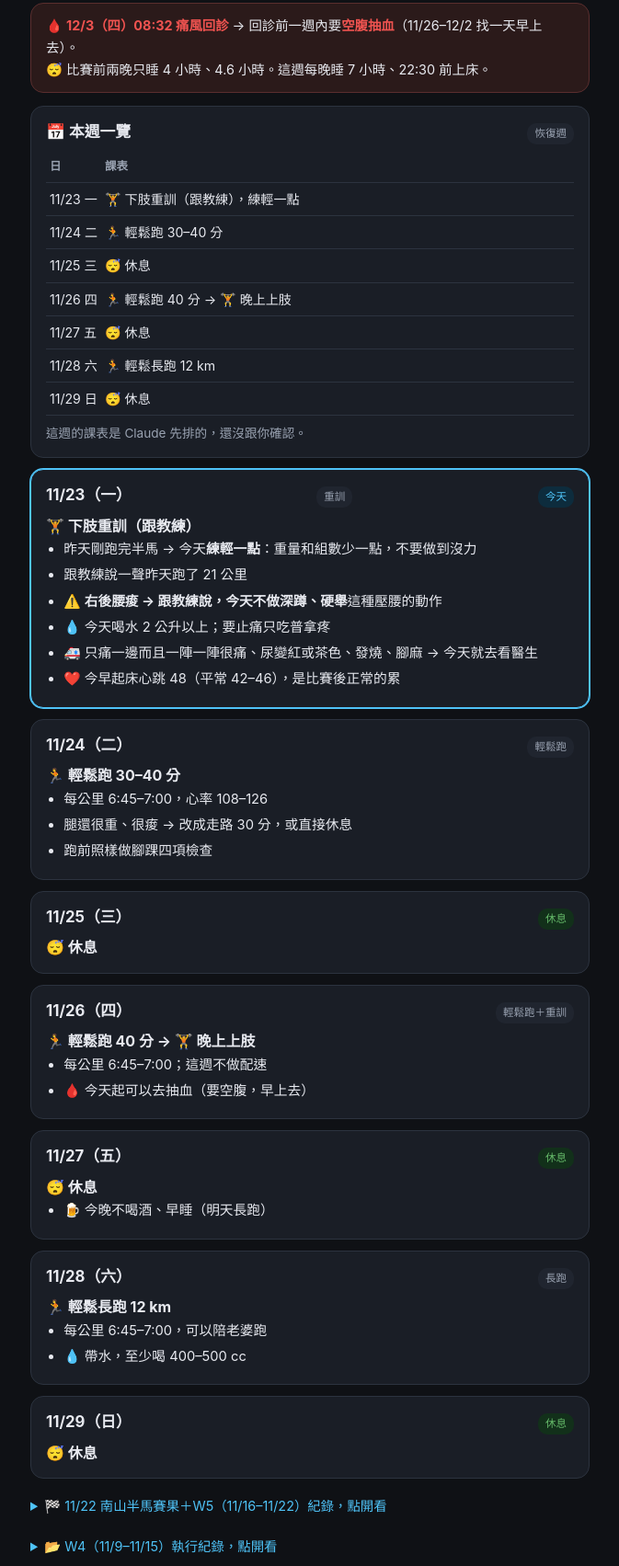
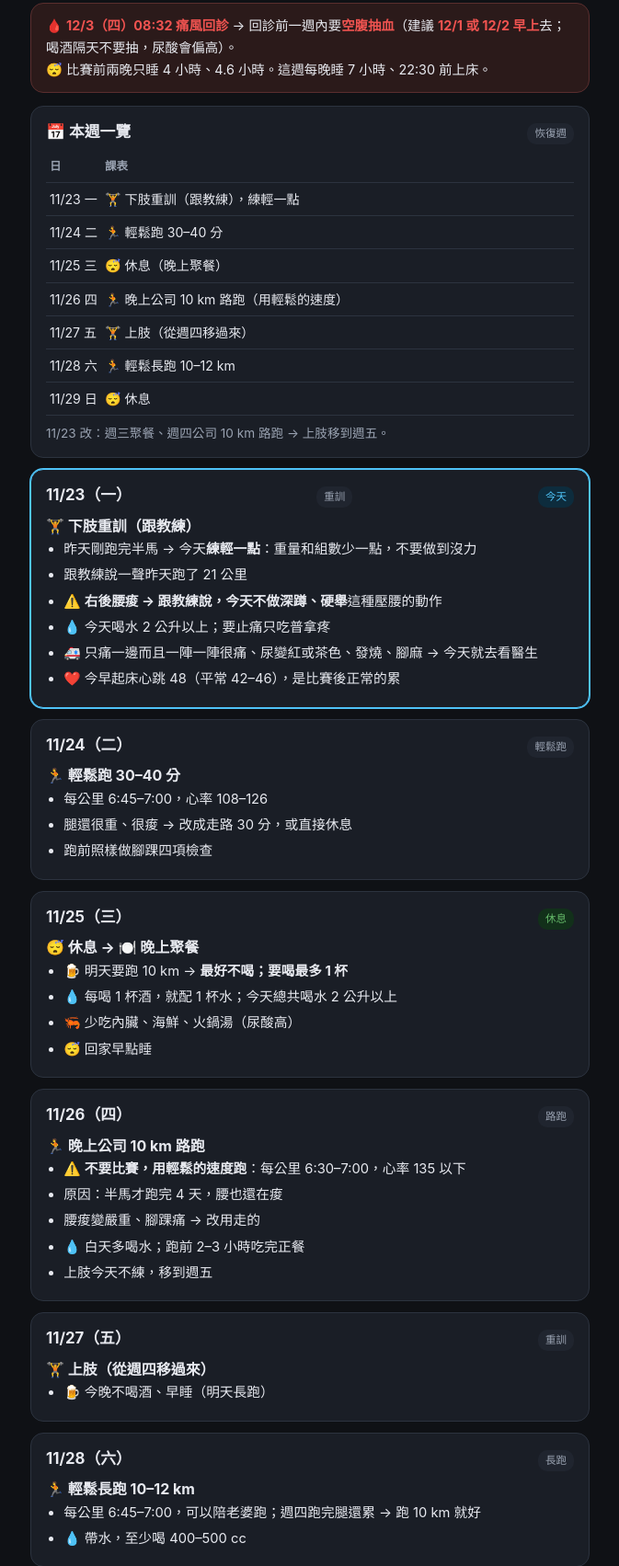
Before and after one commit to JCHuang3011/CrewOuting, a plain HTML site: page weekly-training.html in a window 1280 px wide. Shown: the part 202-1905 px from the top of the page at 92% size, without its empty margins (303-976 px from the left). Drawn offline with Linux system fonts and the light colour scheme.

Commit message:
weekly-training: 週三聚餐、週四公司 10K 輕鬆跑，上肢移週五
Co-Authored-By: Claude Opus 5.5 <noreply@anthropic.com>

```diff
--- a/weekly-training.html
+++ b/weekly-training.html
@@ -66,7 +66,7 @@
 </div>
 
 <div class="alert">
-  🩸 <b>12/3（四）08:32 痛風回診</b> → 回診前一週內要<b>空腹抽血</b>（11/26–12/2 找一天早上去）。<br>
+  🩸 <b>12/3（四）08:32 痛風回診</b> → 回診前一週內要<b>空腹抽血</b>（建議 <b>12/1 或 12/2 早上</b>去；喝酒隔天不要抽，尿酸會偏高）。<br>
   😴 比賽前兩晚只睡 4 小時、4.6 小時。這週每晚睡 7 小時、22:30 前上床。
 </div>
 
@@ -76,13 +76,13 @@
     <tr><th>日</th><th>課表</th></tr>
     <tr><td>11/23 一</td><td>🏋️ 下肢重訓（跟教練），練輕一點</td></tr>
     <tr><td>11/24 二</td><td>🏃 輕鬆跑 30–40 分</td></tr>
-    <tr><td>11/25 三</td><td>😴 休息</td></tr>
-    <tr><td>11/26 四</td><td>🏃 輕鬆跑 40 分 → 🏋️ 晚上上肢</td></tr>
-    <tr><td>11/27 五</td><td>😴 休息</td></tr>
-    <tr><td>11/28 六</td><td>🏃 輕鬆長跑 12 km</td></tr>
+    <tr><td>11/25 三</td><td>😴 休息（晚上聚餐）</td></tr>
+    <tr><td>11/26 四</td><td>🏃 晚上公司 10 km 路跑（用輕鬆的速度）</td></tr>
+    <tr><td>11/27 五</td><td>🏋️ 上肢（從週四移過來）</td></tr>
+    <tr><td>11/28 六</td><td>🏃 輕鬆長跑 10–12 km</td></tr>
     <tr><td>11/29 日</td><td>😴 休息</td></tr>
   </table>
-  <p class="muted">這週的課表是 Claude 先排的，還沒跟你確認。</p>
+  <p class="muted">11/23 改：週三聚餐、週四公司 10 km 路跑 → 上肢移到週五。</p>
 </div>
 
 <div class="card" data-date="2026-11-23">
@@ -110,21 +110,30 @@
 
 <div class="card" data-date="2026-11-25">
   <div class="day"><span class="d">11/25（三）</span><span class="tag rest">休息</span></div>
-  <b>😴 休息</b>
+  <b>😴 休息 → 🍽️ 晚上聚餐</b>
+  <ul>
+    <li>🍺 明天要跑 10 km → <b>最好不喝；要喝最多 1 杯</b></li>
+    <li>💧 每喝 1 杯酒，就配 1 杯水；今天總共喝水 2 公升以上</li>
+    <li>🦐 少吃內臟、海鮮、火鍋湯（尿酸高）</li>
+    <li>😴 回家早點睡</li>
+  </ul>
 </div>
 
 <div class="card" data-date="2026-11-26">
-  <div class="day"><span class="d">11/26（四）</span><span class="tag">輕鬆跑＋重訓</span></div>
-  <b>🏃 輕鬆跑 40 分 → 🏋️ 晚上上肢</b>
+  <div class="day"><span class="d">11/26（四）</span><span class="tag">路跑</span></div>
+  <b>🏃 晚上公司 10 km 路跑</b>
   <ul>
-    <li>每公里 6:45–7:00；這週不做配速</li>
-    <li>🩸 今天起可以去抽血（要空腹，早上去）</li>
+    <li>⚠️ <b>不要比賽，用輕鬆的速度跑</b>：每公里 6:30–7:00，心率 135 以下</li>
+    <li>原因：半馬才跑完 4 天，腰也還在痠</li>
+    <li>腰痠變嚴重、腳踝痛 → 改用走的</li>
+    <li>💧 白天多喝水；跑前 2–3 小時吃完正餐</li>
+    <li>上肢今天不練，移到週五</li>
   </ul>
 </div>
 
 <div class="card" data-date="2026-11-27">
-  <div class="day"><span class="d">11/27（五）</span><span class="tag rest">休息</span></div>
-  <b>😴 休息</b>
+  <div class="day"><span class="d">11/27（五）</span><span class="tag">重訓</span></div>
+  <b>🏋️ 上肢（從週四移過來）</b>
   <ul>
     <li>🍺 今晚不喝酒、早睡（明天長跑）</li>
   </ul>
@@ -132,9 +141,9 @@
 
 <div class="card" data-date="2026-11-28">
   <div class="day"><span class="d">11/28（六）</span><span class="tag">長跑</span></div>
-  <b>🏃 輕鬆長跑 12 km</b>
+  <b>🏃 輕鬆長跑 10–12 km</b>
   <ul>
-    <li>每公里 6:45–7:00，可以陪老婆跑</li>
+    <li>每公里 6:45–7:00，可以陪老婆跑；週四跑完腿還累 → 跑 10 km 就好</li>
     <li>💧 帶水，至少喝 400–500 cc</li>
   </ul>
 </div>
```
